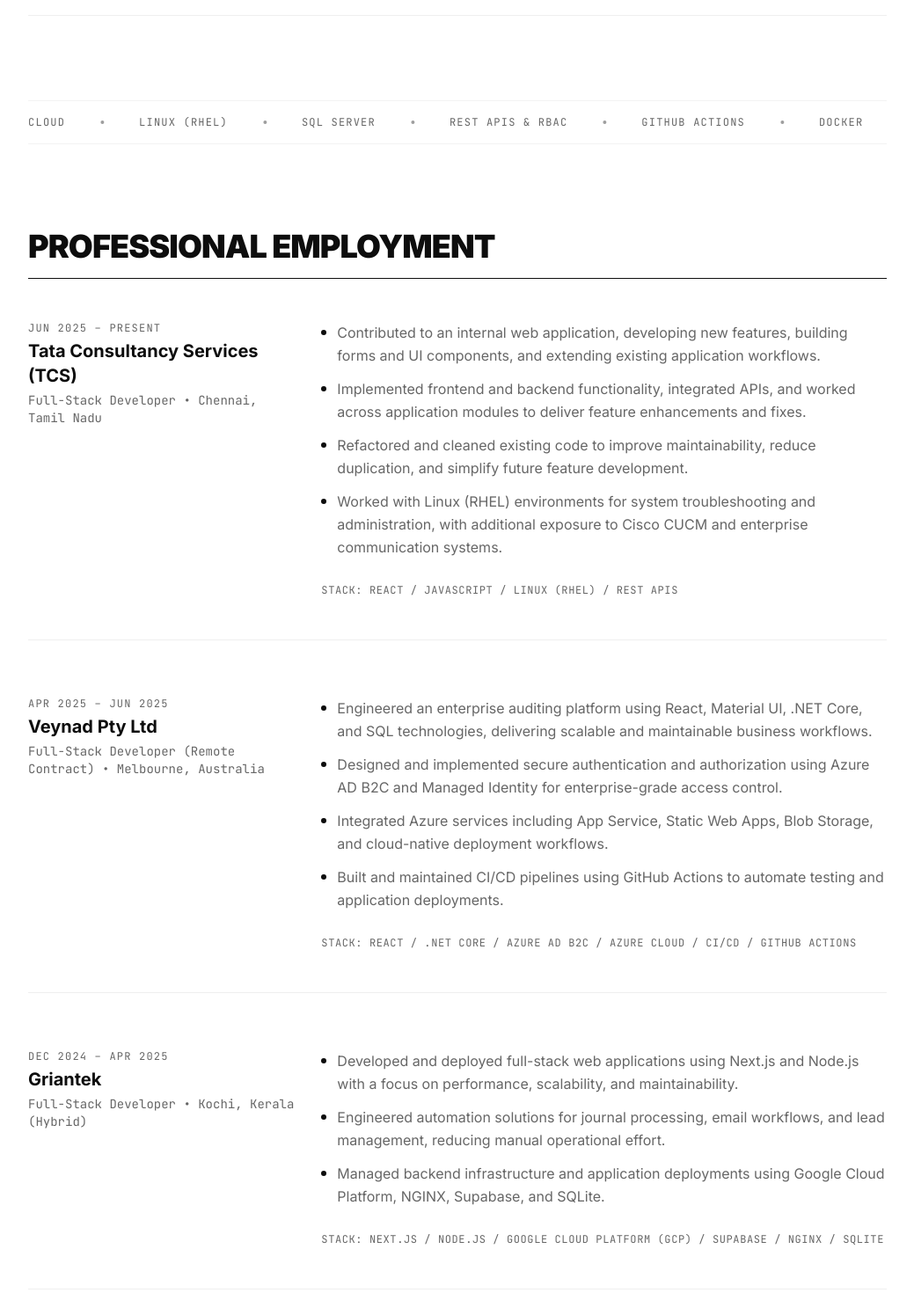
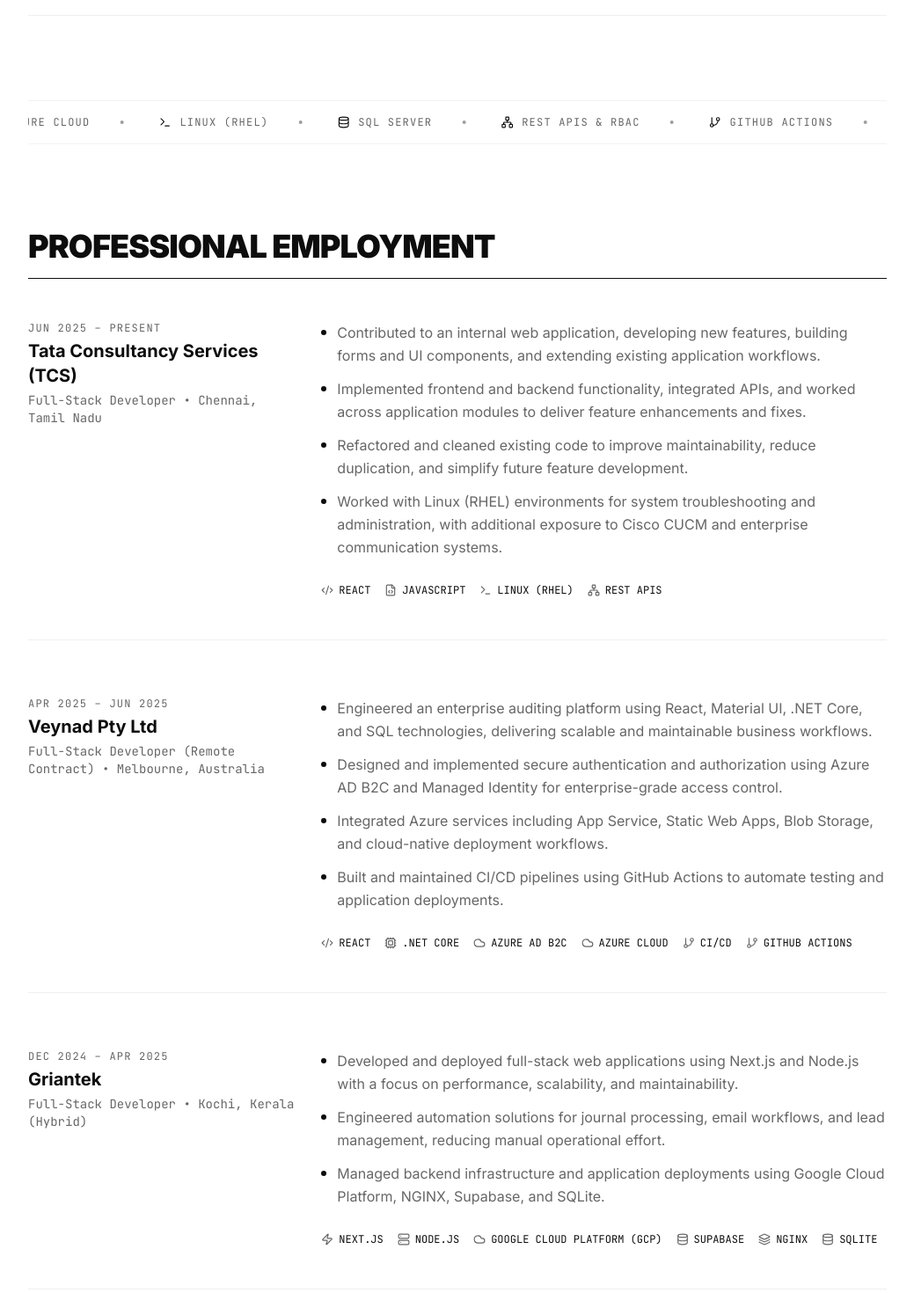
Before and after one commit to mrinshad/Portfolio, a Next.js app: page /about in a window 1280 px wide. Shown: the part 560-2030 px from the top of the page at 88% size, without its empty margins (120-1159 px from the left). Built offline with nearby package versions, Linux system fonts and the light colour scheme.

Commit message:
redesign and added some icons

```diff
--- a/app/about/page.tsx
+++ b/app/about/page.tsx
@@ -1,5 +1,6 @@
 import Link from "next/link"
 import { ArrowRight, ArrowUpRight } from "lucide-react"
+import { TechIcon } from "@/components/tech-icon"
 import { profileData, leadershipExperience, employmentExperience, skillCategories, educationData } from "@/data"
 
 export const metadata = {
@@ -41,24 +42,25 @@
           </p>
         </div>
 
-        {/* Continuous Tech Ticker */}
+        {/* Continuous Tech Ticker with Icons */}
         <div className="w-full border-y border-border/40 py-4 overflow-hidden marquee-container">
           <div className="flex w-max items-center gap-10 animate-marquee-fast">
             {[...techTickerItems, ...techTickerItems, ...techTickerItems].map(
               (tech, idx) => (
                 <div
                   key={idx}
-                  className="flex items-center gap-10 font-mono text-xs uppercase tracking-widest text-muted-foreground whitespace-nowrap"
+                  className="flex items-center gap-2.5 font-mono text-xs uppercase tracking-widest text-muted-foreground whitespace-nowrap"
                 >
+                  <TechIcon name={tech} className="h-3.5 w-3.5 text-foreground" />
                   <span>{tech}</span>
-                  <span className="h-1 w-1 rounded-full bg-foreground/40" />
+                  <span className="h-1 w-1 rounded-full bg-foreground/40 ml-6" />
                 </div>
               )
             )}
           </div>
         </div>
 
-        {/* Primary Employment Experience (Editorial Rows) */}
+        {/* Primary Employment Experience */}
         <div className="space-y-12">
           <div className="border-b border-foreground pb-4">
             <h2 className="text-2xl sm:text-4xl font-black uppercase tracking-tight text-foreground">
@@ -67,7 +69,7 @@
           </div>
 
           <div className="space-y-16">
-            {employmentExperience.map((item, idx) => (
+            {employmentExperience.map((item) => (
               <div
                 key={item.id}
                 className="grid grid-cols-1 md:grid-cols-12 gap-6 border-b border-border/50 pb-12"
@@ -98,8 +100,13 @@
                   </ul>
 
                   {item.technologies && item.technologies.length > 0 && (
-                    <div className="text-xs font-mono uppercase tracking-wider text-muted-foreground pt-3">
-                      Stack: {item.technologies.join(" / ")}
+                    <div className="flex flex-wrap gap-4 pt-3 text-xs font-mono uppercase text-muted-foreground">
+                      {item.technologies.map((tech) => (
+                        <span key={tech} className="inline-flex items-center gap-1.5 text-foreground">
+                          <TechIcon name={tech} className="h-3.5 w-3.5 text-muted-foreground" />
+                          {tech}
+                        </span>
+                      ))}
                     </div>
                   )}
                 </div>
@@ -148,8 +155,13 @@
                   </ul>
 
                   {item.technologies && item.technologies.length > 0 && (
-                    <div className="text-xs font-mono uppercase tracking-wider text-muted-foreground pt-3">
-                      Stack: {item.technologies.join(" / ")}
+                    <div className="flex flex-wrap gap-4 pt-3 text-xs font-mono uppercase text-muted-foreground">
+                      {item.technologies.map((tech) => (
+                        <span key={tech} className="inline-flex items-center gap-1.5 text-foreground">
+                          <TechIcon name={tech} className="h-3.5 w-3.5 text-muted-foreground" />
+                          {tech}
+                        </span>
+                      ))}
                     </div>
                   )}
                 </div>
@@ -158,7 +170,7 @@
           </div>
         </div>
 
-        {/* Technical Taxonomy (Borderless Typographic Grid) */}
+        {/* Technical Taxonomy with Icons */}
         <div className="space-y-12 pt-8">
           <div className="border-b border-foreground pb-4">
             <h2 className="text-2xl sm:text-4xl font-black uppercase tracking-tight text-foreground">
@@ -168,12 +180,20 @@
 
           <div className="grid grid-cols-1 md:grid-cols-2 gap-12">
             {skillCategories.map((cat) => (
-              <div key={cat.category} className="space-y-3 border-t border-border/40 pt-4">
+              <div key={cat.category} className="space-y-4 border-t border-border/40 pt-6">
                 <div className="text-xs font-mono uppercase tracking-widest text-muted-foreground">
                   {cat.category}
                 </div>
-                <div className="text-base font-medium text-foreground tracking-tight leading-relaxed">
-                  {cat.skills.join("  /  ")}
+                <div className="flex flex-wrap gap-x-6 gap-y-3">
+                  {cat.skills.map((skill) => (
+                    <span
+                      key={skill}
+                      className="inline-flex items-center gap-2 text-sm font-medium text-foreground"
+                    >
+                      <TechIcon name={skill} className="h-4 w-4 text-muted-foreground" />
+                      {skill}
+                    </span>
+                  ))}
                 </div>
               </div>
             ))}
--- a/app/work/[id]/page.tsx
+++ b/app/work/[id]/page.tsx
@@ -1,6 +1,7 @@
 import { notFound } from "next/navigation"
 import Link from "next/link"
 import { ArrowLeft, ArrowUpRight, ArrowRight, CheckCircle2 } from "lucide-react"
+import { TechIcon } from "@/components/tech-icon"
 import { flagshipProjects } from "@/data"
 
 interface ProjectPageProps {
@@ -163,13 +164,11 @@
           <h3 className="text-xs font-mono uppercase tracking-widest text-muted-foreground">
             Technologies & Infrastructure
           </h3>
-          <div className="flex flex-wrap gap-4 text-sm font-mono uppercase tracking-wider text-foreground">
-            {project.technologies.map((tech, idx) => (
-              <span key={tech} className="inline-flex items-center gap-4">
+          <div className="flex flex-wrap gap-6 text-sm font-mono uppercase tracking-wider text-foreground">
+            {project.technologies.map((tech) => (
+              <span key={tech} className="inline-flex items-center gap-2">
+                <TechIcon name={tech} className="h-4 w-4 text-muted-foreground" />
                 <span>{tech}</span>
-                {idx < project.technologies.length - 1 && (
-                  <span className="text-muted-foreground">/</span>
-                )}
               </span>
             ))}
           </div>
--- a/app/work/page.tsx
+++ b/app/work/page.tsx
@@ -1,5 +1,6 @@
 import Link from "next/link"
 import { ArrowRight, ArrowUpRight, ExternalLink } from "lucide-react"
+import { TechIcon } from "@/components/tech-icon"
 import { flagshipProjects, clientWebsites } from "@/data"
 
 export const metadata = {
@@ -56,10 +57,17 @@
                     {project.summary}
                   </p>
 
-                  <div className="text-xs font-mono uppercase tracking-wider text-muted-foreground pt-2 space-y-1">
+                  <div className="text-xs font-mono uppercase tracking-wider text-muted-foreground pt-2 space-y-2">
                     <div>Role: {project.role}</div>
                     <div>Status: {project.statusText}</div>
-                    <div>Stack: {project.technologies.join(" / ")}</div>
+                    <div className="flex flex-wrap items-center gap-x-4 gap-y-2 pt-1">
+                      {project.technologies.map((tech) => (
+                        <span key={tech} className="inline-flex items-center gap-1.5 text-foreground">
+                          <TechIcon name={tech} className="h-3.5 w-3.5 text-muted-foreground" />
+                          {tech}
+                        </span>
+                      ))}
+                    </div>
                   </div>
 
                   <div className="pt-4 flex items-center gap-6">
--- /dev/null
+++ b/components/tech-icon.tsx
@@ -0,0 +1,95 @@
+import * as React from "react"
+import {
+  Code2,
+  Database,
+  Server,
+  Cloud,
+  Terminal,
+  Layers,
+  Cpu,
+  GitBranch,
+  Box,
+  Palette,
+  Network,
+  Workflow,
+  Shield,
+  FileCode,
+  HardDrive,
+  Globe,
+  Zap,
+} from "lucide-react"
+
+interface TechIconProps {
+  name: string
+  className?: string
+}
+
+export function TechIcon({ name, className = "h-4 w-4" }: TechIconProps) {
+  const normalized = name.toLowerCase()
+
+  if (normalized.includes("react")) {
+    return <Code2 className={className} />
+  }
+  if (normalized.includes("next")) {
+    return <Zap className={className} />
+  }
+  if (normalized.includes("typescript") || normalized.includes("javascript")) {
+    return <FileCode className={className} />
+  }
+  if (normalized.includes("node") || normalized.includes("express")) {
+    return <Server className={className} />
+  }
+  if (normalized.includes(".net") || normalized.includes("java")) {
+    return <Cpu className={className} />
+  }
+  if (
+    normalized.includes("postgres") ||
+    normalized.includes("sql") ||
+    normalized.includes("sqlite") ||
+    normalized.includes("database") ||
+    normalized.includes("prisma") ||
+    normalized.includes("supabase")
+  ) {
+    return <Database className={className} />
+  }
+  if (
+    normalized.includes("azure") ||
+    normalized.includes("gcp") ||
+    normalized.includes("cloud") ||
+    normalized.includes("google")
+  ) {
+    return <Cloud className={className} />
+  }
+  if (normalized.includes("linux") || normalized.includes("terminal")) {
+    return <Terminal className={className} />
+  }
+  if (normalized.includes("docker") || normalized.includes("container")) {
+    return <Box className={className} />
+  }
+  if (
+    normalized.includes("git") ||
+    normalized.includes("action") ||
+    normalized.includes("ci/cd")
+  ) {
+    return <GitBranch className={className} />
+  }
+  if (
+    normalized.includes("tailwind") ||
+    normalized.includes("material") ||
+    normalized.includes("shadcn") ||
+    normalized.includes("ui")
+  ) {
+    return <Palette className={className} />
+  }
+  if (normalized.includes("api") || normalized.includes("network")) {
+    return <Network className={className} />
+  }
+  if (normalized.includes("system") || normalized.includes("architecture")) {
+    return <Workflow className={className} />
+  }
+  if (normalized.includes("auth") || normalized.includes("rbac")) {
+    return <Shield className={className} />
+  }
+
+  return <Layers className={className} />
+}
```
